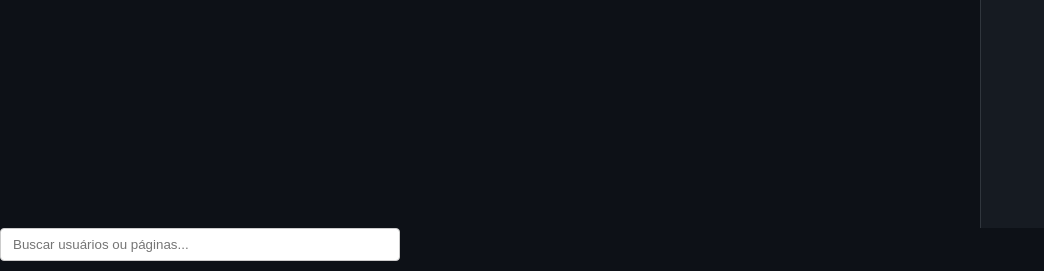
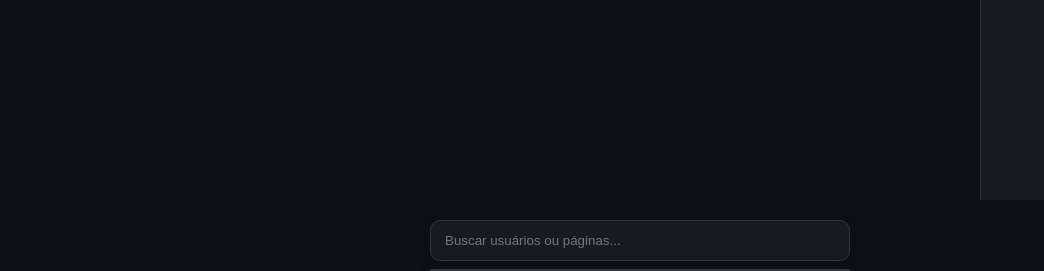
Before and after one commit to WikiDev-Team/WikiDev, a FastAPI app: template templates/main.html in a window 1280 px wide. Shown: the part 539-810 px from the top of the page, without its empty margins (0-1044 px from the left). Run offline with FastAPI, Linux system fonts and the light colour scheme; the template is opened without the code that fills it, so the values that code supplies are empty; some libraries are stand-ins or nearby versions.

Commit message:
Mudei a pesquisa para ficar mais bonito
alterei o main.html para ficar mais legal estilisticamente

```diff
--- a/templates/main.html
+++ b/templates/main.html
@@ -79,25 +79,21 @@
     </div>
 
         <!-- O container principal precisa ter 'position: relative' -->
-    <div id="search-container" style="position: relative; width: 100%; max-width: 400px;">
-
-        <!-- Input do HTMX -->
+    <div id="search-container" style="position: relative; width: min(460px, 100%); margin: 20px auto 0; padding: 0 20px; z-index: 100;">
         <input
             type="search"
             name="q"
             placeholder="Buscar usuários ou páginas..."
             autocomplete="off"
-            style="width: 100%; padding: 8px 12px; border: 1px solid #ccc; border-radius: 4px;"
+            style="width: 100%; padding: 12px 14px; border: 1px solid var(--border-color); border-radius: 10px; background-color: var(--bg-panel); color: var(--text-primary); box-shadow: 0 4px 14px rgba(0,0,0,0.18);"
             hx-get="/busca"
             hx-trigger="input changed delay:500ms, search"
             hx-target="#search-results"
         >
 
-        <!-- Dropdown Flutuante de Resultados -->
-        <!-- Ele inicia vazio. A classe pseudo-seletora (se usar Tailwind) ou CSS fará ele sumir quando vazio -->
         <div
             id="search-results"
-            style="position: absolute; top: 100%; left: 0; right: 0; margin-top: 4px; background: white; border-radius: 4px; box-shadow: 0 4px 6px rgba(0,0,0,0.1); z-index: 50;"
+            style="position: absolute; top: calc(100% + 8px); left: 20px; right: 20px; background-color: var(--bg-panel); border: 1px solid var(--border-color); border-radius: 12px; box-shadow: 0 10px 24px rgba(0,0,0,0.25); z-index: 200; overflow: hidden;"
         ></div>
     </div>
 
```
